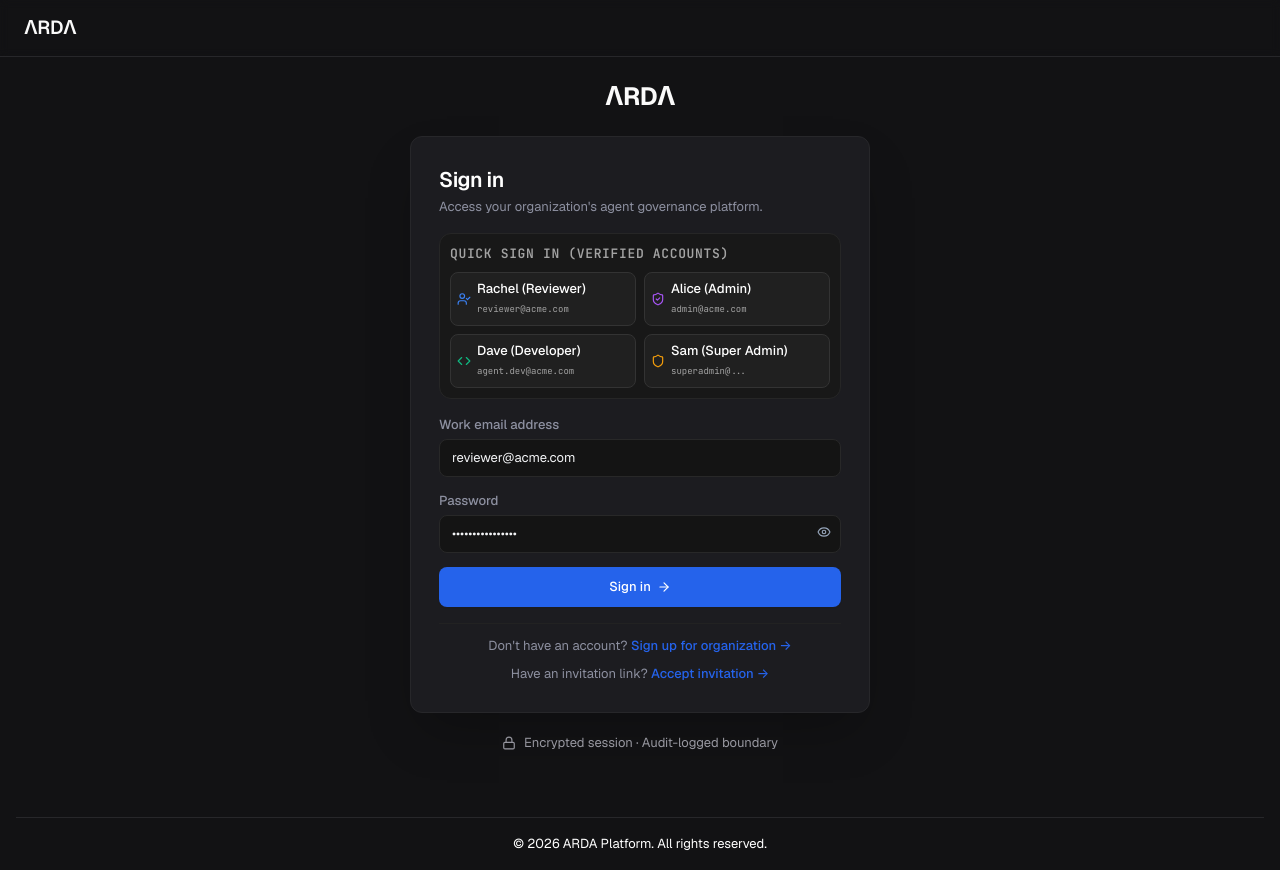
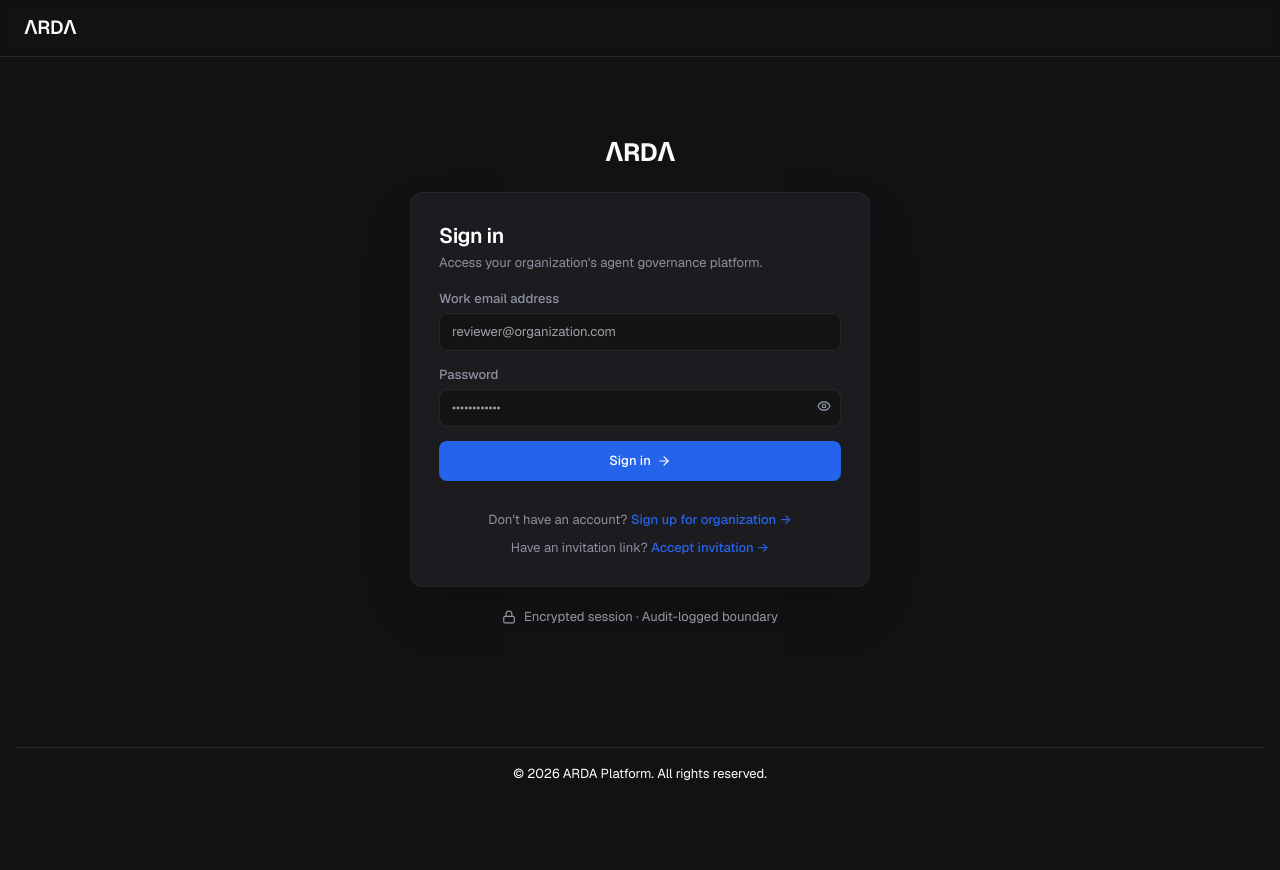
Before and after one commit to aswinsreeraj/arda-frontend, a React (Vite) app: page /login in a window 1280 px wide. After the commit the page ends 800 px from the top, so only its background shows below. Built offline with nearby package versions, Linux system fonts and the light colour scheme; no server answers.

Commit message:
feat(auth): remove quick sign in (verified accounts) from sign in page

```diff
--- a/src/features/auth/LoginForm.tsx
+++ b/src/features/auth/LoginForm.tsx
@@ -4,7 +4,7 @@ import { zodResolver } from '@hookform/resolvers/zod';
 import { z } from 'zod';
 import { useAuthStore } from './authStore';
 import { authApi } from './authApi';
-import { ArrowRight, Eye, EyeOff, ShieldCheck, UserCheck, Code, Shield } from 'lucide-react';
+import { ArrowRight, Eye, EyeOff } from 'lucide-react';
 import type { LoginRequest } from './types';
 import type { UserRole } from '@/types/common';
 
@@ -32,13 +32,12 @@ export const LoginForm: React.FC<LoginFormProps> = ({
   const {
     register,
     handleSubmit,
-    setValue,
     formState: { errors },
   } = useForm<LoginRequest>({
     resolver: zodResolver(loginSchema),
     defaultValues: {
-      email: 'reviewer@acme.com',
-      password: 'ReviewerPass123!',
+      email: '',
+      password: '',
     },
   });
 
@@ -52,9 +51,9 @@ export const LoginForm: React.FC<LoginFormProps> = ({
         email: res.user.email,
         full_name: res.user.display_name,
         tenant_id: res.active_tenant_id,
-        tenant_name: 'Acme Robotics',
+        tenant_name: res.user.display_name ? `${res.user.display_name}'s Org` : 'Organization',
         role: res.role,
-        queue: res.role === 'reviewer' ? 'fraud-l2' : undefined,
+        queue: res.role === 'reviewer' ? 'general-reviews' : undefined,
       });
       onSuccess(res.role);
     } catch (err: unknown) {
@@ -63,12 +62,6 @@ export const LoginForm: React.FC<LoginFormProps> = ({
     } finally {
       setIsLoading(false);
     }
-  };
-
-  const handleQuickFill = (email: string, pass: string) => {
-    setValue('email', email);
-    setValue('password', pass);
-    setErrorMsg(null);
   };
 
   return (
@@ -85,59 +78,6 @@ export const LoginForm: React.FC<LoginFormProps> = ({
           {errorMsg}
         </div>
       )}
-
-      {/* Quick Test Credential Switchers */}
-      <div className="p-2.5 rounded-xl bg-slate-50 dark:bg-[#181818] border border-slate-200 dark:border-[#262626] space-y-2">
-        <span className="text-[10px] uppercase font-mono text-slate-500 dark:text-neutral-400 font-semibold tracking-wider block">
-          Quick Sign In (Verified Accounts)
-        </span>
-        <div className="grid grid-cols-2 gap-2">
-          <button
-            type="button"
-            onClick={() => handleQuickFill('reviewer@acme.com', 'ReviewerPass123!')}
-            className="flex items-center space-x-1.5 p-1.5 rounded-lg bg-white dark:bg-[#202020] hover:bg-slate-100 dark:hover:bg-[#282828] border border-slate-200 dark:border-[#333] text-left text-xs transition-colors cursor-pointer"
-          >
-            <UserCheck className="w-3.5 h-3.5 text-blue-500 shrink-0" />
-            <div>
-              <div className="font-medium text-slate-900 dark:text-white text-[11px]">Rachel (Reviewer)</div>
-              <div className="text-[9px] text-slate-500 dark:text-neutral-400 font-mono">reviewer@acme.com</div>
-            </div>
-          </button>
-          <button
-            type="button"
-            onClick={() => handleQuickFill('admin@acme.com', 'AdminPass123!')}
-            className="flex items-center space-x-1.5 p-1.5 rounded-lg bg-white dark:bg-[#202020] hover:bg-slate-100 dark:hover:bg-[#282828] border border-slate-200 dark:border-[#333] text-left text-xs transition-colors cursor-pointer"
-          >
-            <ShieldCheck className="w-3.5 h-3.5 text-purple-500 shrink-0" />
-            <div>
-              <div className="font-medium text-slate-900 dark:text-white text-[11px]">Alice (Admin)</div>
-              <div className="text-[9px] text-slate-500 dark:text-neutral-400 font-mono">admin@acme.com</div>
-            </div>
-          </button>
-          <button
-            type="button"
-            onClick={() => handleQuickFill('agent.dev@acme.com', 'DeveloperPass123!')}
-            className="flex items-center space-x-1.5 p-1.5 rounded-lg bg-white dark:bg-[#202020] hover:bg-slate-100 dark:hover:bg-[#282828] border border-slate-200 dark:border-[#333] text-left text-xs transition-colors cursor-pointer"
-          >
-            <Code className="w-3.5 h-3.5 text-emerald-500 shrink-0" />
-            <div>
-              <div className="font-medium text-slate-900 dark:text-white text-[11px]">Dave (Developer)</div>
-              <div className="text-[9px] text-slate-500 dark:text-neutral-400 font-mono">agent.dev@acme.com</div>
-            </div>
-          </button>
-          <button
-            type="button"
-            onClick={() => handleQuickFill('superadmin@arda.platform', 'SuperAdminPass123!')}
-            className="flex items-center space-x-1.5 p-1.5 rounded-lg bg-white dark:bg-[#202020] hover:bg-slate-100 dark:hover:bg-[#282828] border border-slate-200 dark:border-[#333] text-left text-xs transition-colors cursor-pointer"
-          >
-            <Shield className="w-3.5 h-3.5 text-amber-500 shrink-0" />
-            <div>
-              <div className="font-medium text-slate-900 dark:text-white text-[11px]">Sam (Super Admin)</div>
-              <div className="text-[9px] text-slate-500 dark:text-neutral-400 font-mono">superadmin@...</div>
-            </div>
-          </button>
-        </div>
-      </div>
 
       <form onSubmit={handleSubmit(onSubmit)} className="space-y-3.5">
         <div>
```
